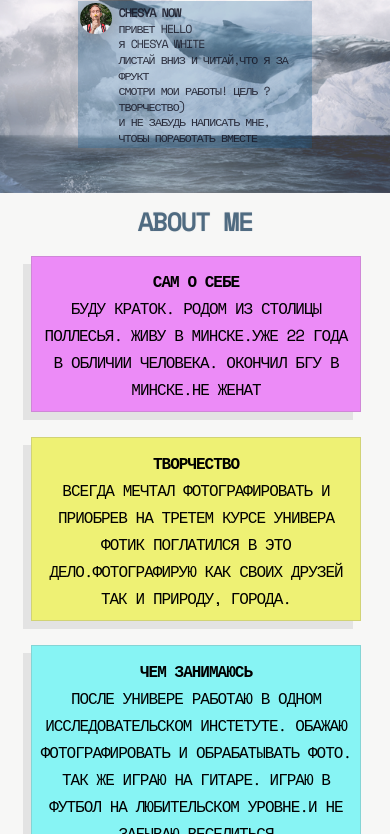
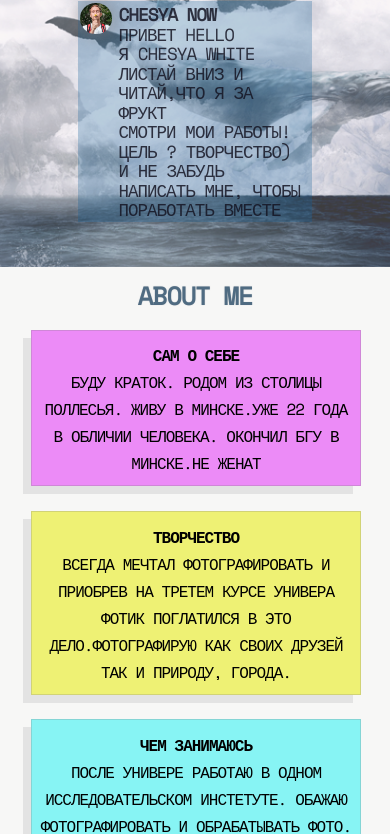
Before and after one commit to Chesya/chesya.github.com, a plain HTML site: page index.html in a window 390 px wide. Shown: the part 113-947 px from the top of the page. Drawn offline with nearby package versions, Linux system fonts and the light colour scheme.

Commit message:
initial commit

```diff
--- a/styles/media.css
+++ b/styles/media.css
@@ -47,8 +47,8 @@ and (max-width:745px)
     margin-left: 2%;
     margin-right: 0%;
     margin-top: 1%;
-    font-size: 3vw;
-    line-height: 4vw;;
+    font-size: 4.5vw;
+    line-height: 5vw;
     animation-name: none;
   }
    header #scroll{
```
